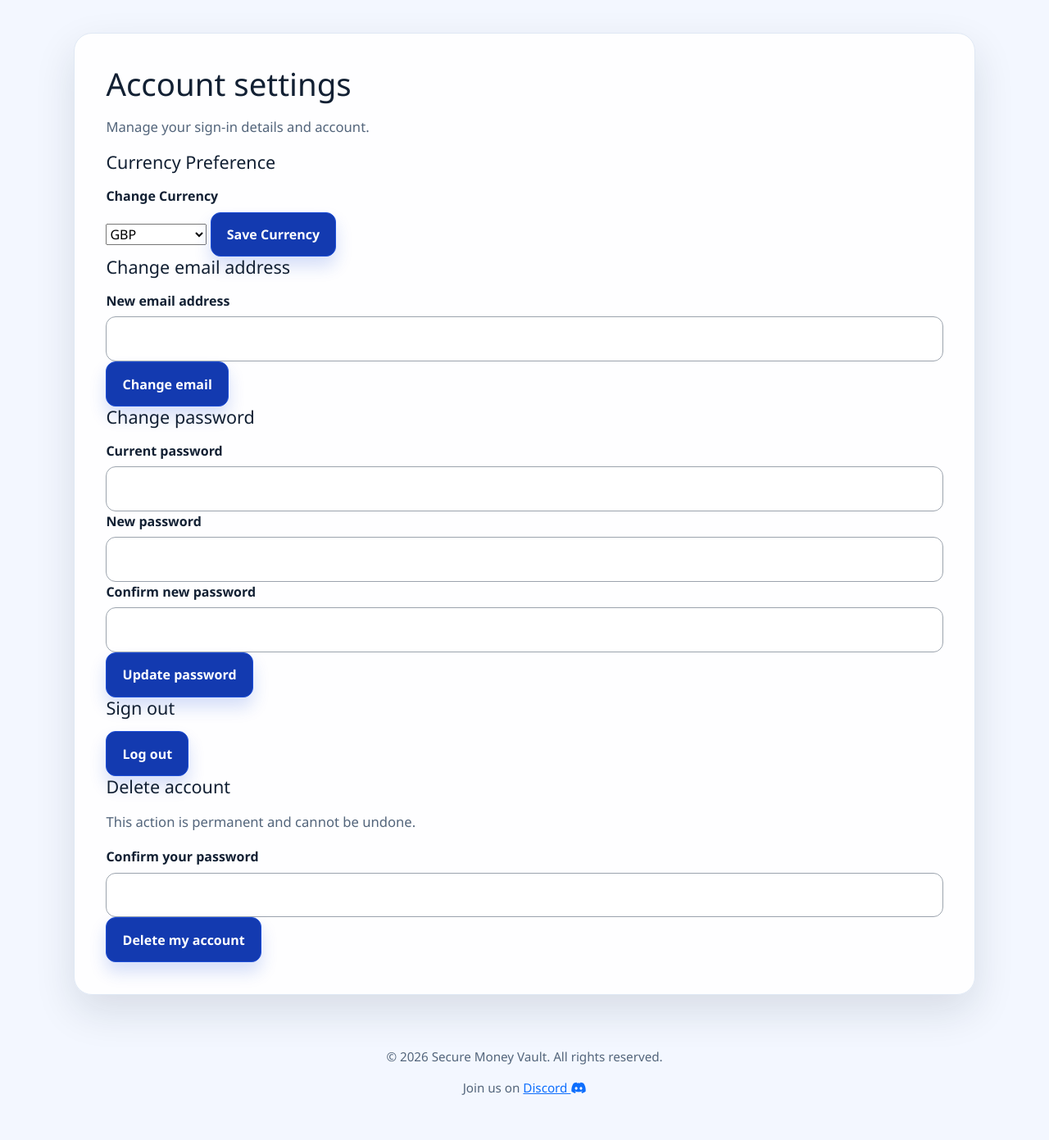
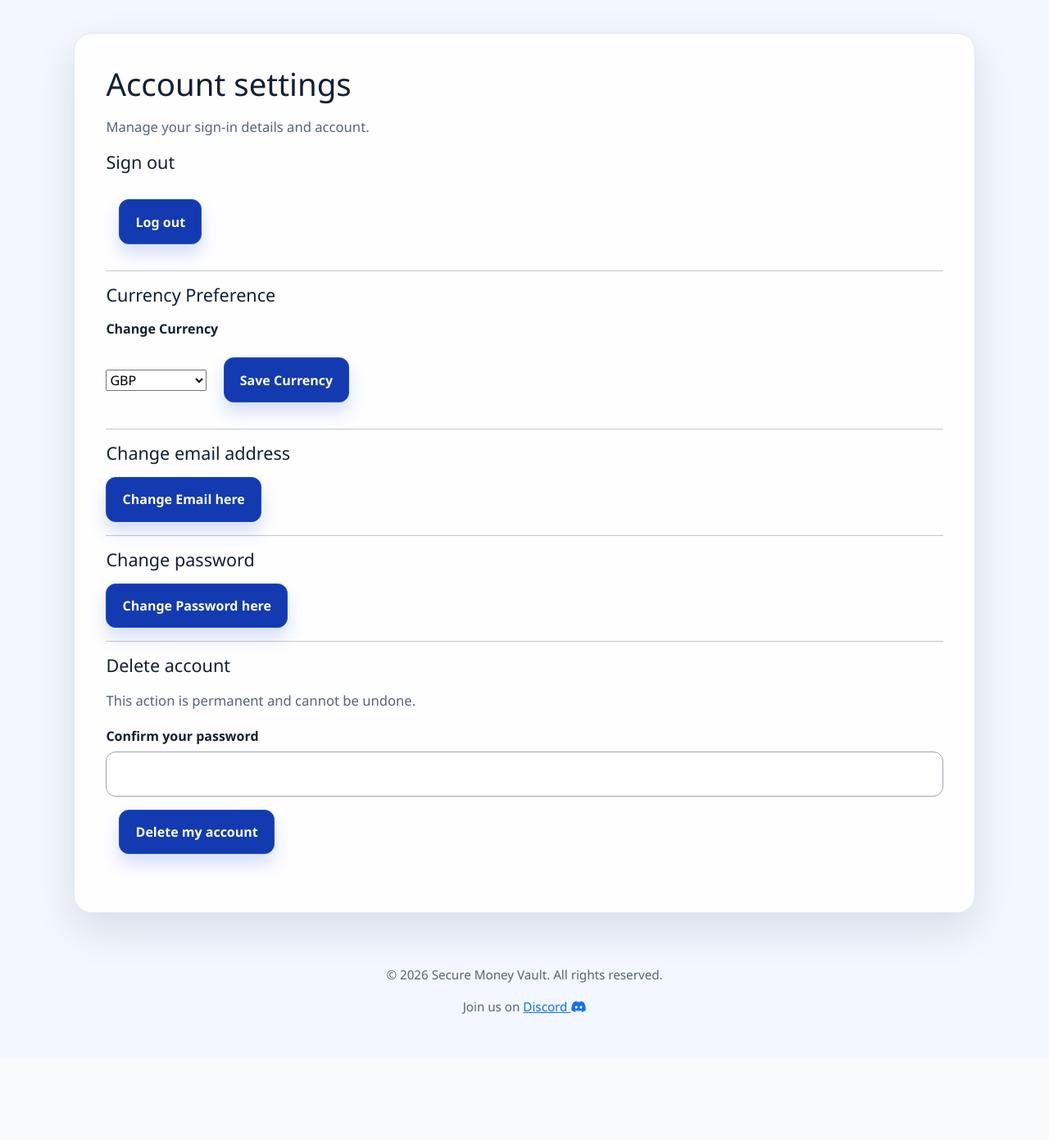
Before and after one commit to bikerbrandon2282/secure-money-vault-m3, a Django app: page /account/ in a window 1280 px wide. Shown: the part 161-1552 px from the top of the page at 82% size. After the commit the page ends 1398 px from the top, so only its background shows below. Run offline with Django 5.2, Linux system fonts and the light colour scheme; the visitor is signed in with stand-in values (Sample User, id 1); data comes from the database, SQL or seed files in the repository; parts of the project's set-up code (start-up, migrations or seed data) failed here and were passed over; some libraries are stand-ins or nearby versions.

Commit message:
changing about page to a dashboard with links rather than form submission

```diff
--- a/homepage/templates/account.html
+++ b/homepage/templates/account.html
@@ -1,14 +1,22 @@
 {% extends "base.html" %}
-{% url 'delete_user' as delete_url %}
-{% url 'change_currency' as change_currency %}
+
 {% block content %}
 <section aria-labelledby="account-title">
 	<h2 id="account-title">Account settings</h2>
 	<p>Manage your sign-in details and account.</p>
 
+	<section aria-labelledby="signout-title">
+		<h3 id="signout-title">Sign out</h3>
+		<form method="post" class= "mb-3" action="{% url 'account_logout' %}">
+			{% csrf_token %}
+			<button type="submit" class="m-3">Log out</button>
+		</form>
+	</section>
+	<hr>
+
     <section aria-labelledby="currency-title">
         <h3 id="currency-title">Currency Preference</h3>
-        <form method="post" action="{% url 'change_currency' %}">
+        <form method="post" action="{% url 'change_currency' %}" class="mb-3 mt-3">
             {% csrf_token %}
             <label for="currency">Change Currency</label>
             <select name="currency" id="currency">
@@ -18,52 +26,31 @@
                 <option value="4" {% if profile.currency == 4 %}selected{% endif %}>Japanese Yen</option>
                 <option value="5" {% if profile.currency == 5 %}selected{% endif %}>Indian Rupee</option>
             </select>
-            <button type="submit">Save Currency</button>
+            <button type="submit" class="m-3">Save Currency</button>
         </form>
     </section>
+	<hr>
 
 	<section aria-labelledby="email-title">
 		<h3 id="email-title">Change email address</h3>
-		<form method="post" action="{% url 'account_email' %}">
-			{% csrf_token %}
-			<label for="email">New email address</label>
-			<input type="email" name="email" id="email" autocomplete="email" required>
-			<button type="submit" name="action_add">Change email</button>
-		</form>
+		<a href="{% url 'account_email' %}" class="btn button">Change Email here</a>
 	</section>
+	<hr>
 
 	<section aria-labelledby="password-title">
 		<h3 id="password-title">Change password</h3>
-		<form method="post" action="{% url 'account_change_password' %}">
-			{% csrf_token %}
-			<label for="oldpassword">Current password</label>
-			<input type="password" name="oldpassword" id="oldpassword" autocomplete="current-password" required>
-
-			<label for="password1">New password</label>
-			<input type="password" name="password1" id="password1" autocomplete="new-password" required>
-
-			<label for="password2">Confirm new password</label>
-			<input type="password" name="password2" id="password2" autocomplete="new-password" required>
-			<button type="submit">Update password</button>
-		</form>
+		<a href="{% url 'account_change_password' %}" class="btn button">Change Password here</a>
 	</section>
-
-	<section aria-labelledby="session-title">
-		<h3 id="session-title">Sign out</h3>
-		<form method="post" action="{% url 'account_logout' %}">
-			{% csrf_token %}
-			<button type="submit">Log out</button>
-		</form>
-	</section>
+	<hr>
 
 	<section aria-labelledby="delete-title">
 		<h3 id="delete-title">Delete account</h3>
 		<p>This action is permanent and cannot be undone.</p>
-		<form method="post" action="{% url 'delete_user' %}" onsubmit="return confirm('Permanently delete your account? This cannot be undone.');">
+		<form method="post" action="{% url 'delete_user' %}" class="mb-3" onsubmit="return confirm('Permanently delete your account? This cannot be undone.');">
 			{% csrf_token %}
 			<label for="delete_password">Confirm your password</label>
 			<input type="password" name="password" id="delete_password" autocomplete="current-password" required>
-			<button type="submit">Delete my account</button>
+			<button type="submit" class="m-3">Delete my account</button>
 		</form>
 	</section>
 </section>
```
